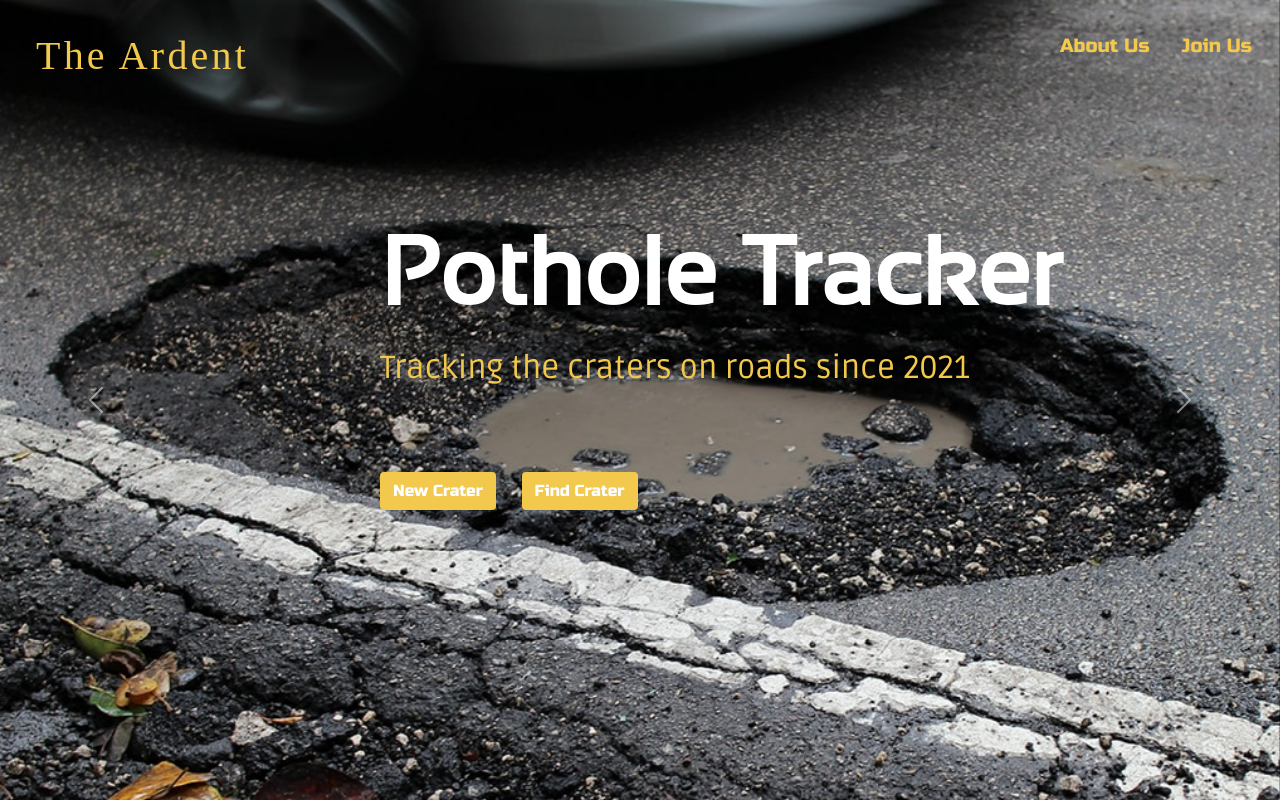
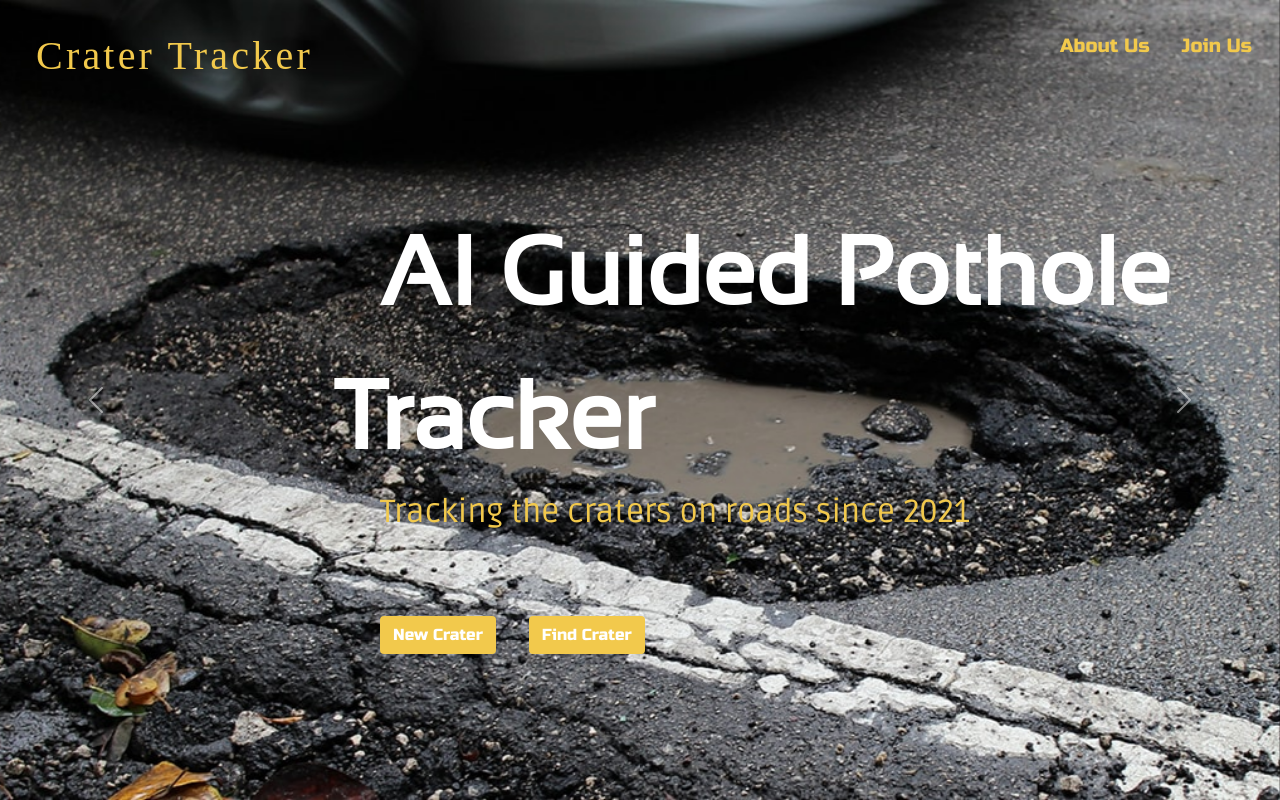
Before and after one commit to archi-max/PotHoleWebsite, a Django app: page / in a window 1280 px wide. Run offline with Django 3.2, Linux system fonts and the light colour scheme; some web fonts are replaced.

Commit message:
Changed Project Name and Headline

```diff
--- a/templates/index.html
+++ b/templates/index.html
@@ -20,7 +20,7 @@
         <nav class="navbar navbar-light bg-transparent fixed-top">
             <div class="container-fluid">
               <a class="navbar-brand ps-4 pt-4" href="{% url 'index' %}">
-                  <span class="nav-title">The Ardent</span>
+                  <span class="nav-title">Crater Tracker</span>
 
               </a>
               <ul class="nav justify-content-end">
@@ -63,7 +63,7 @@
 </header>
 
           <div class="container-fluid position-absolute" style="width: fit-content;top: 25vh; left: 25vw">
-            <span class="text-white ms-5" style="font-size: 6rem;font-family: 'Sansation';font-weight: 700;">Pothole Tracker</span><br>
+            <span class="text-white ms-5" style="font-size: 6rem;font-family: 'Sansation';font-weight: 700;">AI Guided Pothole Tracker</span><br>
             <span class=" ms-5 pt-5" style="font-size: 2rem;font-family: 'Ruda';color: #F2C94C;">Tracking the craters on roads since 2021</span>
             <div class="d-flex ms-5 " style="margin-top: 5rem;width: 70%;">
                 <a href="{% url 'upload' %}" class="btn text-white" style="background-color: #F2C94C;font-family: 'Russo One';">New Crater</a>
```
